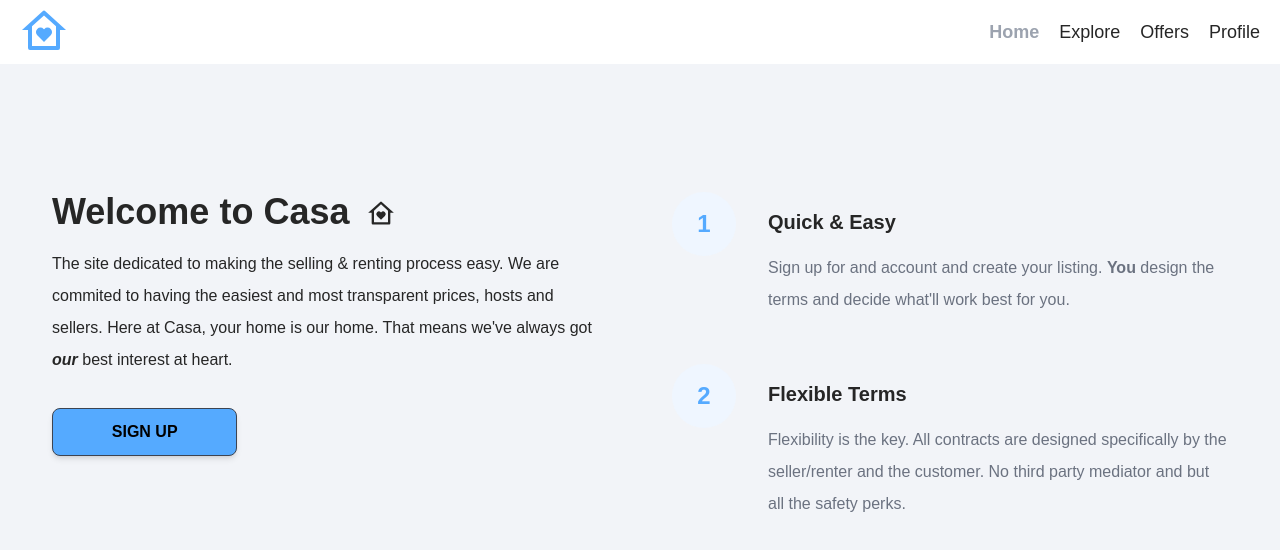
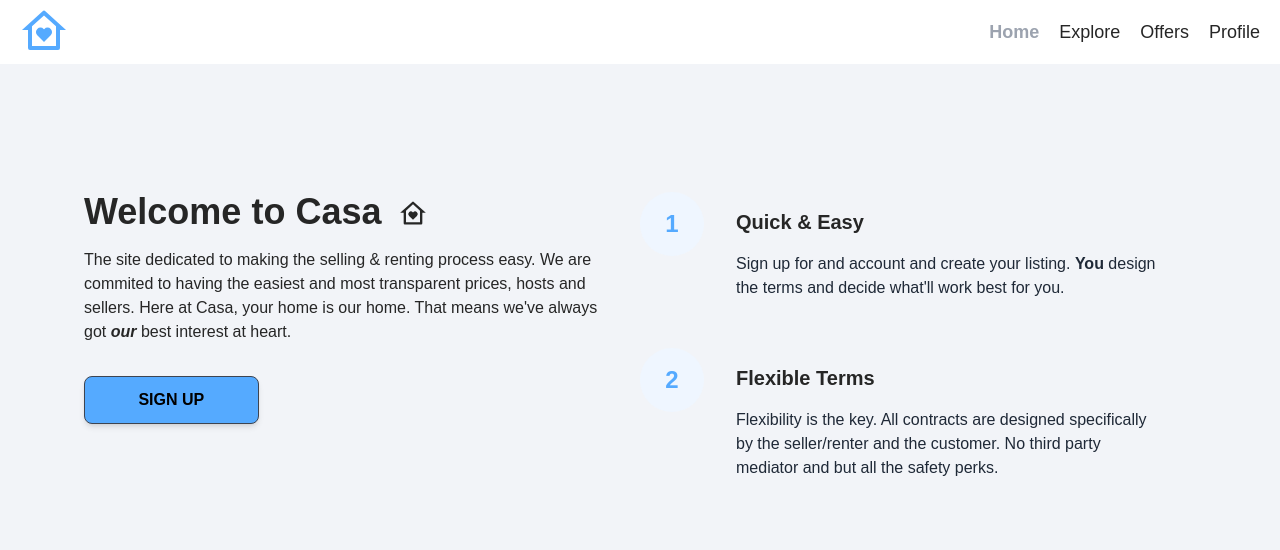
Before and after one commit to vsibley/housing-market, a React (Create React App) app: page / in a window 1280 px wide. Shown: the top 550 px of the page. Built offline with nearby package versions, Linux system fonts and the light colour scheme; no server answers; the database is empty.

Commit message:
updated accessibility

```diff
--- a/src/components/Navbar.jsx
+++ b/src/components/Navbar.jsx
@@ -24,7 +24,7 @@ function Navbar() {
     return (
         <div className='navbar'>
             <div className='flex justify-between items-center w-full h-full max-w-[1240px] mx-auto'>
-                <a href='/'>
+                <a href='/' alt='home link'>
                     <RiHomeHeartLine className='text-3xl md:text-5xl text text-[#5af]'/>
                 </a>
                 <div>
--- a/src/index.css
+++ b/src/index.css
@@ -338,6 +338,8 @@ body {
   font-size: 1.25rem;
   background-color: rgba(0, 0, 0, 0.8);
   padding: 0.5rem;
+    border-radius: .5rem;
+
 }
 @media (min-width: 1024px) {
   .swiperSlideText {
@@ -346,13 +348,13 @@ body {
 }
 
 .swiperSlidePrice {
-  color: #000000;
+  color: black;
   position: absolute;
   top: 153px;
   left: 11px;
   font-weight: 600;
   max-width: 90%;
-  background-color: #ffffff;
+  background-color: #fdfcfce1;
   padding: 0.75rem 0.5rem;
   border-radius: 1rem;
 }
@@ -814,10 +816,10 @@ body {
   font-size: 0.8rem;
   opacity: 0.75;
 }
-
+/*
 .sliderImg {
   width: 100vw;
   height: 50vh;
   object-fit: cover;
 
-}
+} */
--- a/src/pages/CreateListing.jsx
+++ b/src/pages/CreateListing.jsx
@@ -193,7 +193,7 @@ function CreateListing() {
         return <Spinner />
     }
     return (
-        <div className='max-w-[1240px] mx-auto'>
+        <div className='max-w-[1240px] mx-auto min-h-screen px-5 pt-4 pb-10'>
             <header>
                 <p className='pageHeader'>Create a Listing</p>
             </header>
@@ -220,7 +220,7 @@ function CreateListing() {
                             Rent
                         </button>
                     </div>
-                    <label className='formLabel'>Name</label>
+                    <label className='formLabel'>Name Of Listing</label>
                     <input
                         className='formInputName'
                         type='text'
@@ -344,7 +344,23 @@ function CreateListing() {
                             </div>
                         </div>
                     )}
-                    <label className='formLabel'>Offer</label>
+
+                    <label className='formLabel'>Regular Price</label>
+                    <div className='formPriceDiv'>
+                        <input
+                            className='formInputSmall'
+                            type='number'
+                            id='regularPrice'
+                            value={regularPrice}
+                            onChange={onMutate}
+                            min='50'
+                            max='750000000'
+                            required
+                        />
+                        {type === 'rent' && <p className='formPriceText'>$ / Month</p>}
+                    </div>
+
+                    <label className='formLabel'>Would you like to add a discounted offer?</label>
                     <div className='formButtons'>
                         <button
                             className={offer ? 'formButtonActive' : 'formButton'}
@@ -367,20 +383,9 @@ function CreateListing() {
                             No
                         </button>
                     </div>
-                    <label className='formLabel'>Regular Price</label>
-                    <div className='formPriceDiv'>
-                        <input
-                            className='formInputSmall'
-                            type='number'
-                            id='regularPrice'
-                            value={regularPrice}
-                            onChange={onMutate}
-                            min='50'
-                            max='750000000'
-                            required
-                        />
-                        {type === 'rent' && <p className='formPriceText'>$ / Month</p>}
-                    </div>
+
+
+
                     {offer && (
                         <>
                             <label className='formLabel'>Discounted Price</label>
--- a/src/pages/Home.jsx
+++ b/src/pages/Home.jsx
@@ -10,14 +10,14 @@ function Home() {
       <div className='pb-[8rem] md:px-0 max-w-[1240px] mx-auto min-h-screen'>
       <Slider />
       <section className='items-center flex pt-5 lg:pt-[6rem]'>
-          <div className="container  p-4 sm:p-6 lg:p-8">
-              <div className="flex flex-wrap -mx-8 ">
+          <div className="container p-4 lg:p-8">
+              <div className="flex flex-wrap ">
                   <div className="w-full lg:w-1/2 px-8">
                       <div className="mb-12 lg:mb-0 pb-12 lg:pb-0 border-b lg:border-b-0">
                           <h2 className="mb-4 text-2xl md:text-4xl font-bold font-heading ">
                                   Welcome to Casa < RiHomeHeartLine className='inline pl-2' />
                           </h2>
-                          <p className="mb-8 leading-loose">
+                          <p className="mb-8">
                                   The site dedicated to making the selling &amp; renting process easy. We are commited to having the easiest and most transparent prices, hosts and sellers. Here at Casa, your home is our home. That means we've always got <span className='font-bold italic'>our</span> best interest at heart.
                           </p>
                           <div className="w-full md:w-1/3">
@@ -27,7 +27,7 @@ function Home() {
                           </div>
                       </div>
                   </div>
-                  <div className="w-full lg:w-1/2 px-8">
+                      <div className="w-full lg:w-1/2 px-8 -mx-8 ">
                       <ul className="space-y-12">
 
                           <li className="flex -mx-4">
@@ -40,7 +40,7 @@ function Home() {
                                   <h3 className="my-4 text-xl font-semibold ">
                                       Quick &amp; Easy
                                   </h3>
-                                  <p className="text-gray-500 leading-loose">
+                                  <p className="text-gray-800">
                                      Sign up for and account and create your listing. <span className='font-black'>You</span> design the terms and decide what'll work best for you.
                                   </p>
                               </div>
@@ -56,7 +56,7 @@ function Home() {
                                   <h3 className="my-4 text-xl font-semibold ">
                                       Flexible Terms
                                   </h3>
-                                  <p className="text-gray-500 leading-loose">
+                                  <p className="text-gray-800">
                                       Flexibility is the key. All contracts are designed specifically by the seller/renter and the customer. No third party mediator and but all the safety perks.
                                   </p>
                               </div>
--- a/src/pages/Offers.jsx
+++ b/src/pages/Offers.jsx
@@ -95,7 +95,7 @@ function Offers() {
   }
 
   return (
-    <div className='pt-[3rem] min-h-screen max-w-[1240px] px-2 md:px-5 mx-auto'>
+    <div className='pt-[1.5rem] min-h-screen pb-10 max-w-[1240px] px-2 md:px-5 mx-auto'>
       <header>
         <p className='pageHeader'>Offers</p>
       </header>
```
